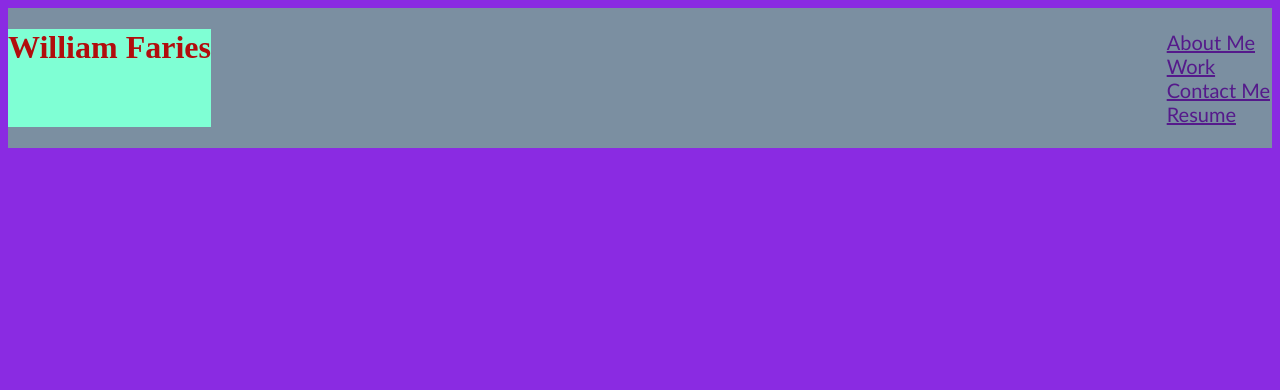
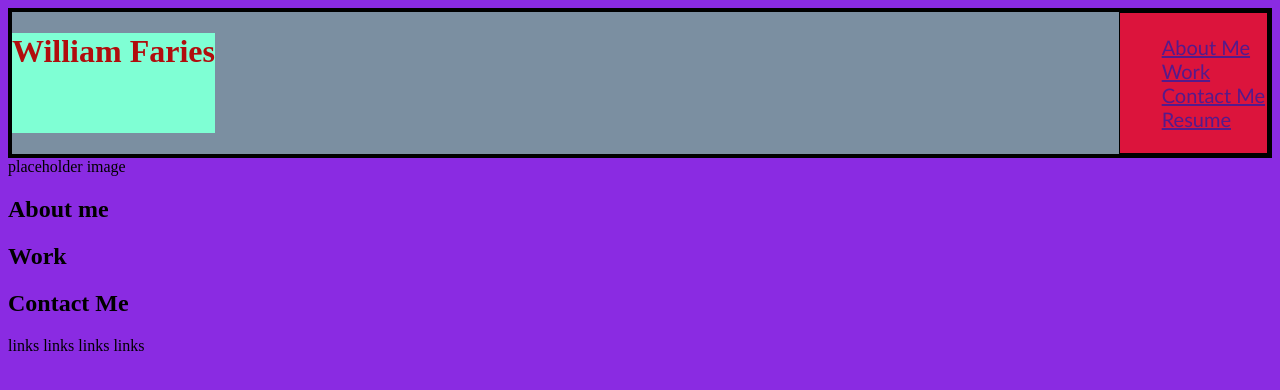
Before and after one commit to Element2804/Portfolio, a plain HTML site: page index.html in a window 1280 px wide. Drawn offline with Linux system fonts and the light colour scheme.

Commit message:
Added some styling and semantic HTML

```diff
--- a/index.html
+++ b/index.html
@@ -17,34 +17,48 @@
 <h1 class="name">William Faries</h1>
 <nav class="navigation">
     <ul>
-        <li>
-            <a href="">About Me</a>
-        </li>
-        <li>
-            <a href="">Work</a>
-        </li>
-        <li>
-            <a href="">Contact Me</a>
-        </li>
-        <li>
-            <a href="">Resume</a>
-        </li>
+        <li><a href="">About Me</a></li>
+        <li><a href="">Work</a></li>
+        <li><a href="">Contact Me</a></li>
+        <li><a href="">Resume</a></li>
     </ul>
  </nav>
 
+    </header>
 
-    </header>
+<nav>placeholder image</nav>
+
+<main>
+<section>
+    <h2>About me</h2>
+
+
+    <p></p>
+
+</section>
+
+<section>
+<h2>Work</h2>
+<p>
+
+</p>
+
+</section>
 
 
 
+</main>
 
 
 
+<footer>
+<h2>Contact Me</h2>
+<a>links</a>
+<a>links</a>
+<a>links</a>
+<a>links</a>
 
-
-
-
-
+</footer>
 
 </body>
 </html>
--- a/styles.css
+++ b/styles.css
@@ -12,14 +12,14 @@ body {
 .main-header {
 display: flex;
 justify-content: space-between;
-
+border: 4px solid black;
    background-color: #7B8FA1;
 
 }
 
 
 
-h1 {
+.name{
 
     background-color: aquamarine;
     color: rgb(177, 13, 13);
@@ -27,14 +27,15 @@ h1 {
 
 .navigation{
 
+    border: 1px solid black;
     font-family: 'Gill Sans', 'Gill Sans MT', Calibri, 'Trebuchet MS', sans-serif;
     font-size: 20px;
-    list-style-type: none;
     padding: 2px;
+    background-color: crimson;
 
 
 }
 
 li {
-    list-style: none;
+    list-style-type: none;
 }
```
